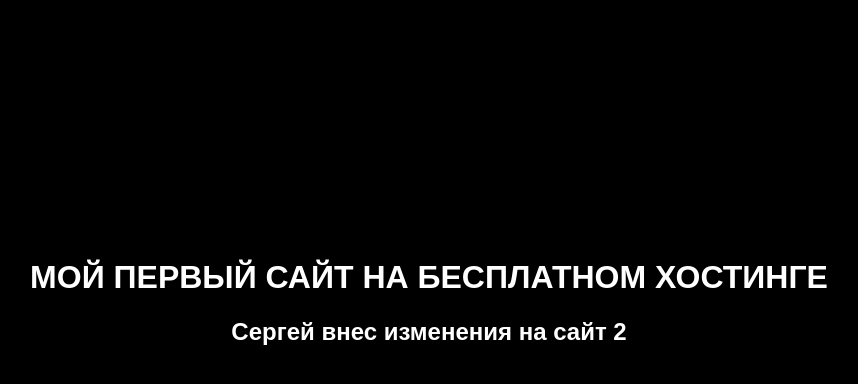
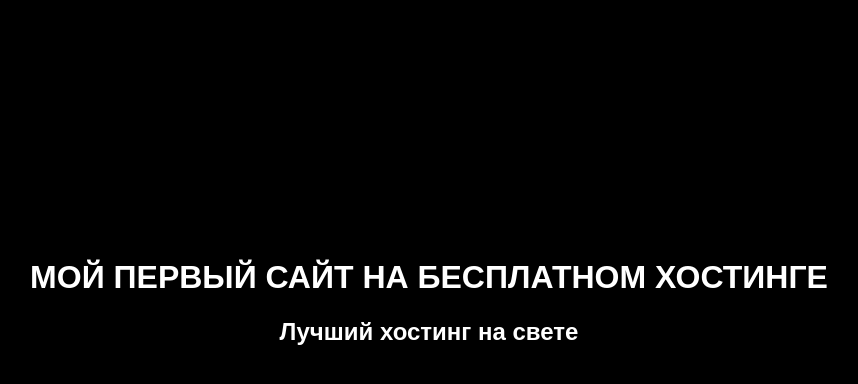
Before and after one commit to anderleetest/anderleetest.github.io, a plain HTML site: page index.html in a window 1280 px wide. Shown: the part 18-402 px from the top of the page, without its empty margins (211-1069 px from the left). Drawn offline with Linux system fonts and the light colour scheme.

Commit message:
Загружен измененный файл index.html
Откорректирован текст H2

```diff
--- a/index.html
+++ b/index.html
@@ -7,6 +7,6 @@
 </head>
 <body>
 	<h1>Мой первый сайт на бесплатном хостинге</h1>
-	<h2>Сергей внес изменения на сайт 2</h2>
+	<h2>Лучший хостинг на свете</h2>
 </body>
 </html>
```
